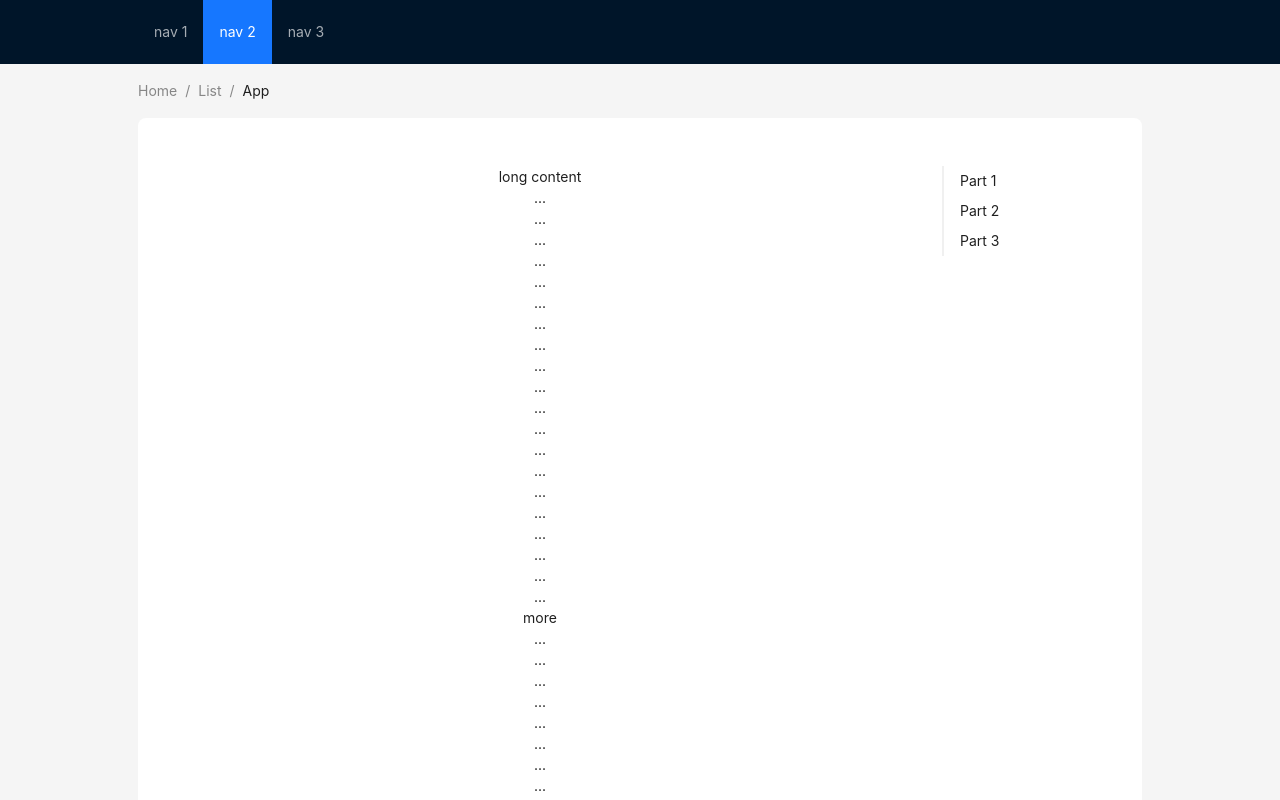
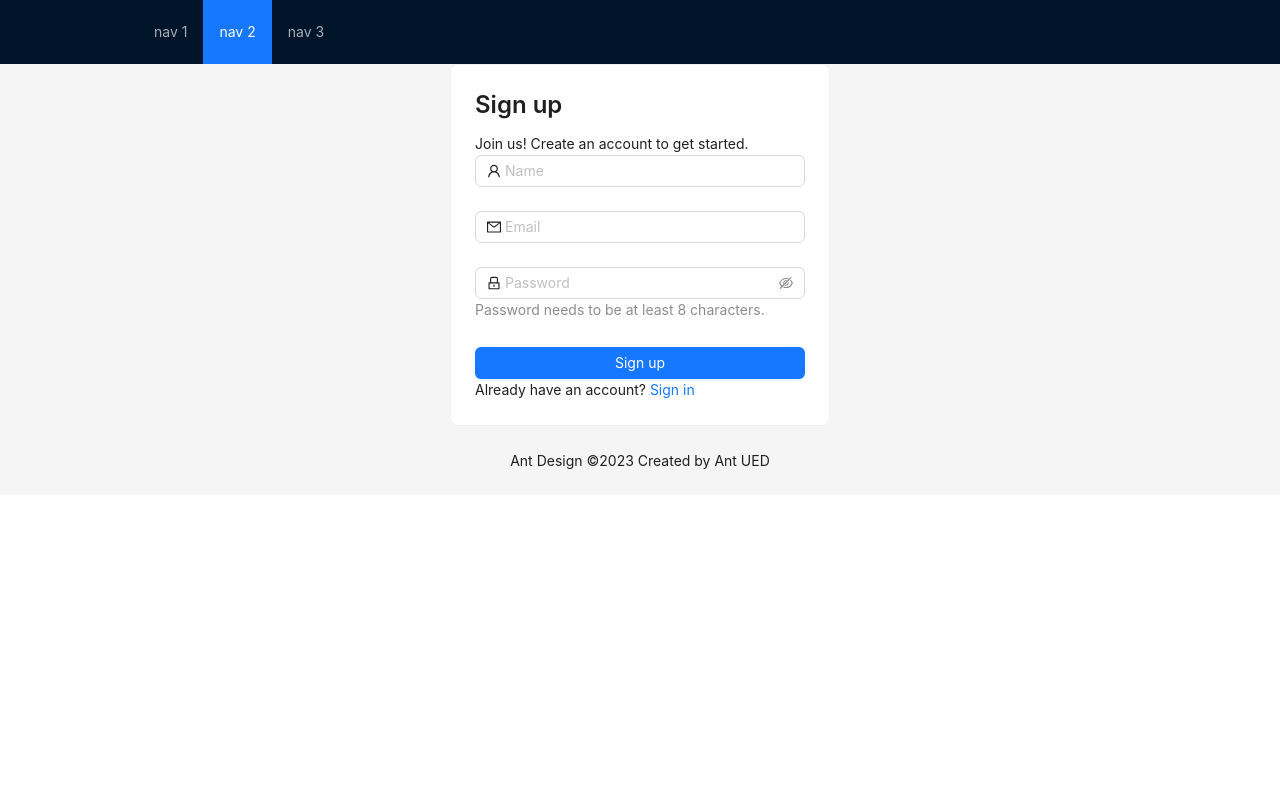
Before and after one commit to paulichdom/sophon-client, a React (Vite) app: page / in a window 1280 px wide. Shown: the top 800 px of the page. Built offline with nearby package versions, Linux system fonts and the light colour scheme.

Commit message:
add simple signup form

```diff
--- a/src/App.tsx
+++ b/src/App.tsx
@@ -1,11 +1,93 @@
 import React from 'react';
+import {Button, Card, Form, Input, Typography, Layout as AntLayout, Flex} from "antd";
+import { LockOutlined, MailOutlined, UserOutlined } from "@ant-design/icons";
+
 import Layout from './components/layout/Layout.tsx';
-import MainContent from './components/layout/Content/MainContent.tsx';
+
+const { Text, Title, Link } = Typography;
+const { Content } = AntLayout;
 
 const App: React.FC = () => {
+  const onFinish = (values: any) => {
+    console.log("Received values of form: ", values);
+  };
+
   return (
     <Layout>
-      <MainContent />
+      <Content
+        style={{
+        padding: '0 48px',
+        maxWidth: 1100,
+        width: '100%',
+        marginLeft: 'auto',
+        marginRight: 'auto',
+        overflow: 'initial',
+          justifyContent: 'center'
+      }}
+        >
+        <Flex justify='center' align='center'>
+          <Card style={{ width: 380 }}>
+                <Title level={3}>Sign up</Title>
+                <Text>
+                  Join us! Create an account to get started.
+                </Text>
+
+              <Form
+                name="normal_signup"
+                onFinish={onFinish}
+                layout="vertical"
+                requiredMark="optional"
+              >
+                <Form.Item
+                  name="name"
+                  rules={[
+                    {
+                      required: true,
+                      message: "Please input your Name!",
+                    },
+                  ]}
+                >
+                  <Input prefix={<UserOutlined/>} placeholder="Name"/>
+                </Form.Item>
+                <Form.Item
+                  name="email"
+                  rules={[
+                    {
+                      type: "email",
+                      required: true,
+                      message: "Please input your Email!",
+                    },
+                  ]}
+                >
+                  <Input prefix={<MailOutlined/>} placeholder="Email"/>
+                </Form.Item>
+                <Form.Item
+                  name="password"
+                  extra="Password needs to be at least 8 characters."
+                  rules={[
+                    {
+                      required: true,
+                      message: "Please input your Password!",
+                    },
+                  ]}
+                >
+                  <Input.Password
+                    prefix={<LockOutlined/>}
+                    type="password"
+                    placeholder="Password"
+                  />
+                </Form.Item>
+                <Form.Item style={{marginBottom: "0px"}}>
+                  <Button block type="primary" htmlType="submit">
+                    Sign up
+                  </Button>
+                    <Text>Already have an account?</Text>{" "}
+                    <Link href="">Sign in</Link>
+                </Form.Item>
+              </Form>
+          </Card>
+        </Flex>
+      </Content>
     </Layout>
   );
 };
```
